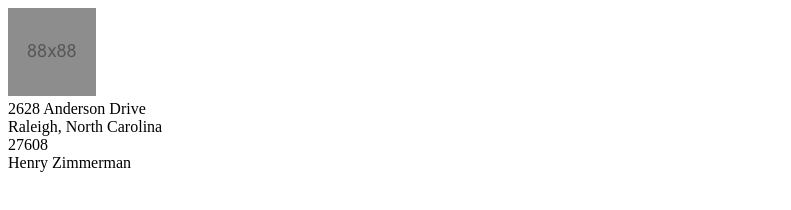
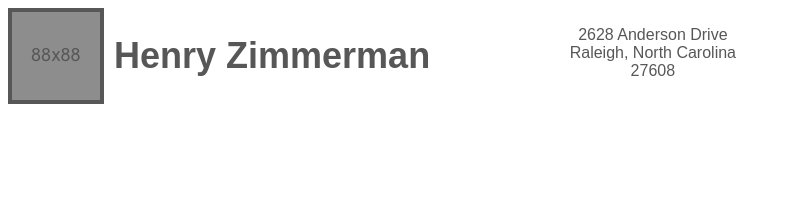
Before and after one commit to spautz/pointsource-user-profile, a website: page public/index.html in a window 1280 px wide. Shown: the whole page, without its empty margins (0-791 px from the left). Drawn offline with Linux system fonts and the light colour scheme.

Commit message:
Styling to fit the spec

```diff
--- a/public/css/app.css
+++ b/public/css/app.css
@@ -1,2 +1,45 @@
+/*
+  Oy, I'd forgotten how annoying nested selectors are in plain css. I should've used less.
 
-/* @TODO */
+  This doesn't include a css reset (or any framework). Normally I'd have one.
+
+  I'm also assuming that Flexbox is *NOT* available -- although this seems like a perfect case
+  for it, depending on browser support.
+  In hindsight, I probably should have gone with display:table and table-cell, instead of
+  using vertical padding and line-height.
+*/
+
+.user-profile {
+  color: #575757;
+  font-family: Arial, sans-serif;
+  height: 96px;
+  padding-right: 19px;
+  width: 728px;
+}
+
+.user-profile img {
+  border-style: solid;
+  border-width: 4px;
+  float: left;
+  height: 88px;
+  margin-right: 10px;
+  width: 88px;
+}
+.user-profile.gender-female {
+  border-color: #ee4494;
+}
+.user-profile.gender-male {
+  border-color: #e7d5f3;
+}
+
+.user-profile .address {
+  float: right;
+  padding: 18px 0; /* cheap cop-out for vertical alignment: 96px total - 60px for text */
+  text-align: center;
+}
+
+.user-profile .name {
+  font-size: 36px;
+  font-weight: bold;
+  line-height: 96px;  /* cheap cop-out for vertical alignment */
+}
```
